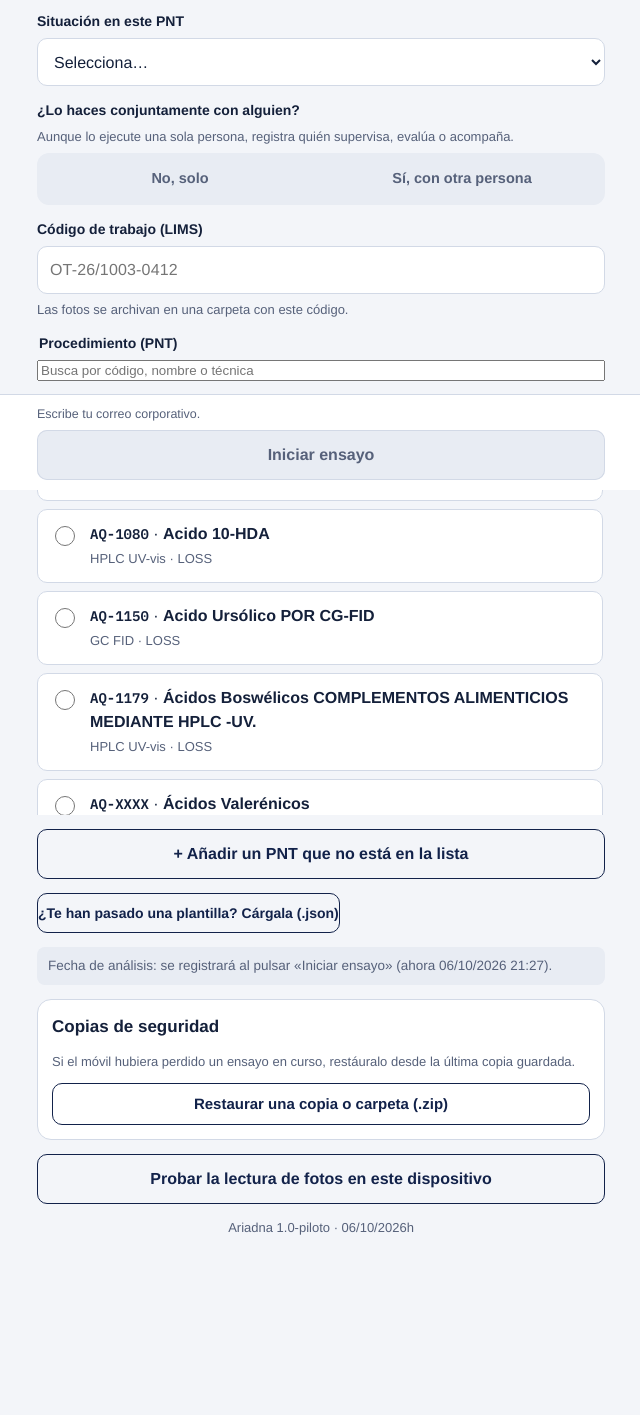
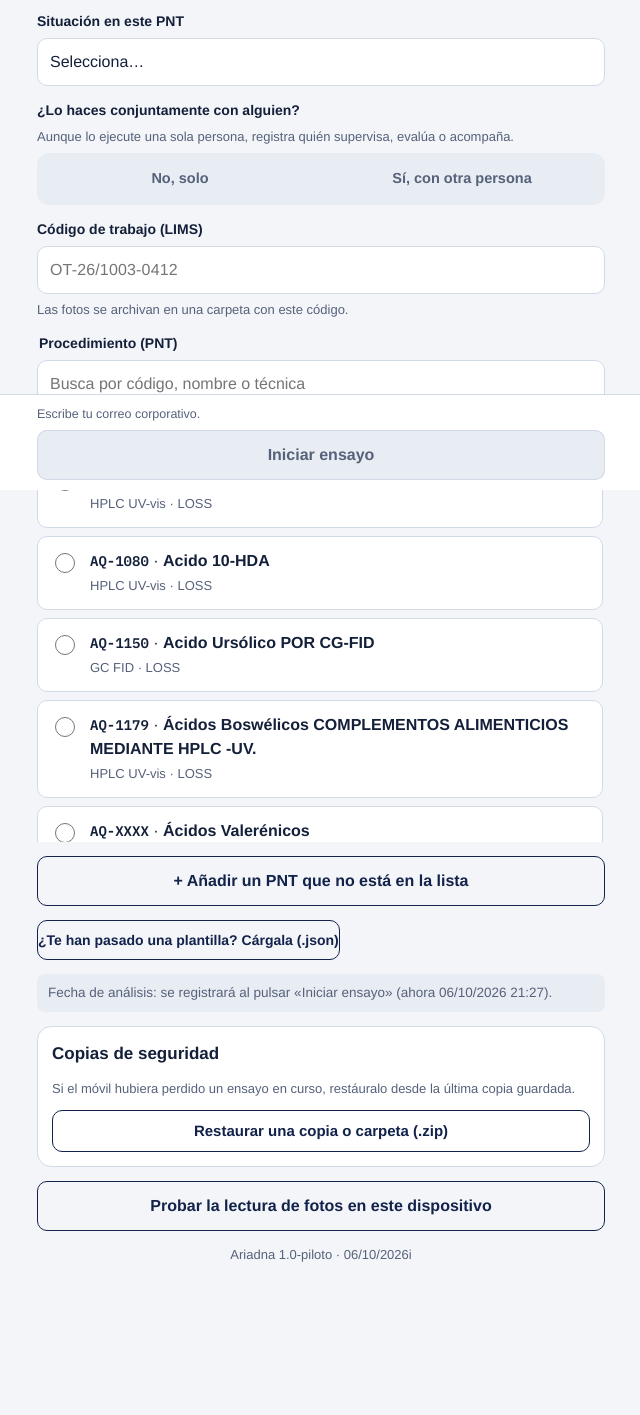
Before and after one commit to agqorganicoalk/ariadna, a plain HTML site: page index.html in a window 1280 px wide. Shown: the part 310-1725 px from the top of the page, without its empty margins (319-959 px from the left). Before the commit the page ends 1698 px from the top, so only its background shows below. Drawn offline with Linux system fonts and the light colour scheme.

Commit message:
Add files via upload

```diff
--- a/index.html
+++ b/index.html
@@ -120,7 +120,7 @@ h2{font-size:17px;margin:0;text-wrap:balance}
 label.f,.f{font-weight:600;font-size:14px}
 .hint{font-size:13px;color:var(--muted)}
 .errmsg{color:var(--bad);font-size:13px}
-select,input[type=text],input[type=email],textarea{width:100%;font:inherit;color:var(--fg);background:var(--surface);border:1.5px solid var(--line);border-radius:var(--r);padding:11px 12px;min-height:48px}
+select,input[type=text],input[type=email],input[type=search],input[type=date],textarea{width:100%;-webkit-appearance:none;appearance:none;box-sizing:border-box;font:inherit;color:var(--fg);background:var(--surface);border:1.5px solid var(--line);border-radius:var(--r);padding:11px 12px;min-height:48px}
 textarea{min-height:120px;resize:vertical}
 input.big{font-size:21px;font-weight:600;padding-block:9px}
 input.err{border-color:var(--bad)}
@@ -296,7 +296,7 @@ button:disabled{cursor:not-allowed}
 "use strict";
 
 /* ================= Configuración ================= */
-const APP_VERSION = "1.0-piloto · 06/10/2026h";
+const APP_VERSION = "1.0-piloto · 06/10/2026i";
 const DOMINIO = "agqlabs.com";
 const FORMACION = {
   formado:      { lbl:"Formado en el PNT",              acomp:false },
--- a/sw.js
+++ b/sw.js
@@ -1,5 +1,5 @@
 /* Ariadna: funciona sin conexión. Cambia VERSION al publicar una versión nueva. */
-const VERSION = "ariadna-20261006-2308";
+const VERSION = "ariadna-20261006-2325";
 const FILES = ["./", "index.html", "tesseract.min.js", "zxing.min.js", "jszip.min.js", "ocr-eng.js", "ocr-worker-simd.js", "ocr-worker.js", "manifest.webmanifest", "icon-192.png", "icon-512.png", "icon-180.png"];
 /* El lector de zona (unos 25 MB) se guarda aparte la primera vez que se usa y no se vuelve a descargar con cada versión. */
 const MODELS = "ariadna-modelos-v1";
```
